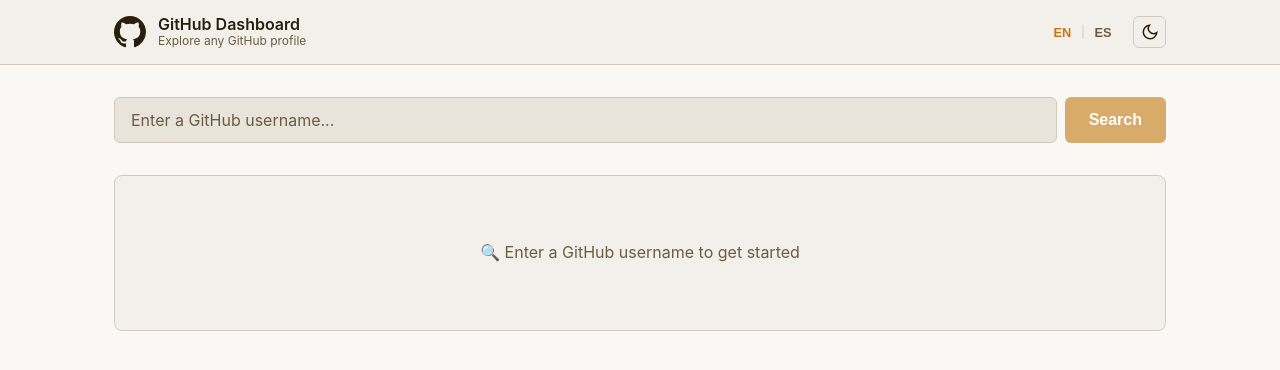
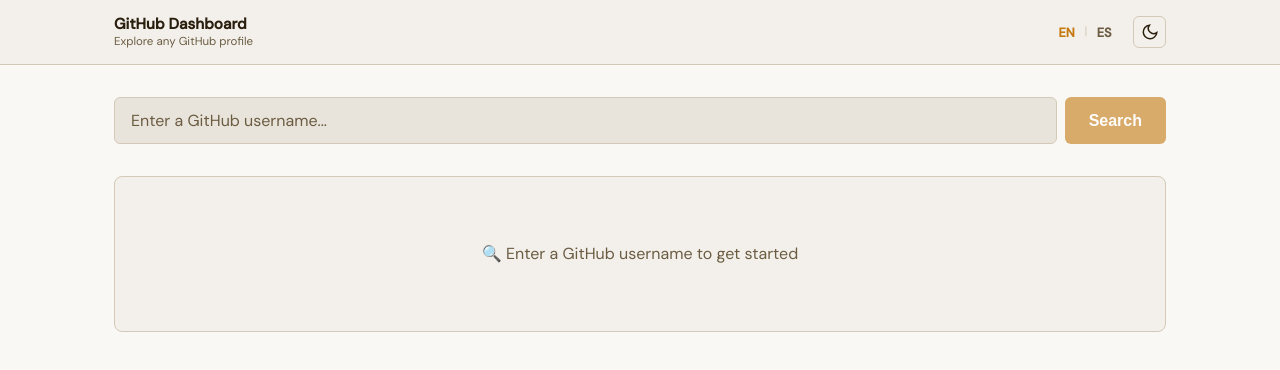
Before and after one commit to rbanon/github-dashboard, a Vue app: page / in a window 1280 px wide. Shown: the top 370 px of the page. Built offline with nearby package versions, Linux system fonts and the light colour scheme.

Commit message:
feat: remove GitHub logo from header, add shared typography (DM Sans / Crimson Pro / JetBrains Mono)

```diff
--- a/index.html
+++ b/index.html
@@ -4,7 +4,13 @@
     <meta charset="UTF-8" />
     <link rel="icon" type="image/svg+xml" href="/favicon.svg" />
     <meta name="viewport" content="width=device-width, initial-scale=1.0" />
-    <title>github-dashboard</title>
+    <title>GitHub Dashboard</title>
+    <link rel="preconnect" href="https://fonts.googleapis.com" />
+    <link rel="preconnect" href="https://fonts.gstatic.com" crossorigin />
+    <link
+      href="https://fonts.googleapis.com/css2?family=Crimson+Pro:ital,wght@0,300;0,400;0,600;1,300;1,400;1,600&family=DM+Sans:ital,wght@0,300;0,400;0,500;1,300;1,400;1,500&family=JetBrains+Mono:wght@400;500&display=swap"
+      rel="stylesheet"
+    />
   </head>
   <body>
     <div id="app"></div>
--- a/src/components/AppHeader.vue
+++ b/src/components/AppHeader.vue
@@ -3,11 +3,8 @@
     <div class="container header__inner">
 
       <div class="header__brand">
-        <IconGitHub class="header__logo" />
-        <div>
-          <h1 class="header__title">{{ t('header.title') }}</h1>
-          <p class="header__subtitle">{{ t('header.subtitle') }}</p>
-        </div>
+        <h1 class="header__title">{{ t('header.title') }}</h1>
+        <p class="header__subtitle">{{ t('header.subtitle') }}</p>
       </div>
 
       <div class="header__controls">
@@ -39,7 +36,6 @@
 <script setup lang="ts">
 import { useI18n } from 'vue-i18n'
 import { useTheme } from '../composables/useTheme'
-import IconGitHub from './icons/IconGitHub.vue'
 import IconSun from './icons/IconSun.vue'
 import IconMoon from './icons/IconMoon.vue'
 
@@ -70,28 +66,26 @@
 
   &__brand {
     display: flex;
-    align-items: center;
-    gap: 0.75rem;
-  }
-
-  &__logo {
-    width: 32px;
-    height: 32px;
-    fill: var(--text-primary);
-    flex-shrink: 0;
+    flex-direction: column;
+    justify-content: center;
+    gap: 1px;
   }
 
   &__title {
-    font-size: 1rem;
+    font-family: var(--font-body);
+    font-size: 0.95rem;
     font-weight: 600;
     color: var(--text-primary);
     line-height: 1.2;
+    margin: 0;
   }
 
   &__subtitle {
-    font-size: 0.75rem;
+    font-family: var(--font-body);
+    font-size: 0.72rem;
     color: var(--text-secondary);
     line-height: 1.2;
+    margin: 0;
   }
 
   &__controls {
@@ -111,12 +105,13 @@
   background: none;
   border: none;
   color: var(--text-secondary);
+  font-family: var(--font-body);
   font-size: 0.8rem;
   font-weight: 600;
   cursor: pointer;
   padding: 0.25rem 0.35rem;
   border-radius: 4px;
-  transition: color 0.2s ease;
+  transition: color 0.15s;
 
   &.active {
     color: var(--accent);
--- a/src/styles/main.scss
+++ b/src/styles/main.scss
@@ -1,5 +1,8 @@
 // ─── Dark theme (default) ────────────────────────────────────
 :root {
+  --font-display: 'Crimson Pro', Georgia, serif;
+  --font-mono:    'JetBrains Mono', monospace;
+  --font-body:    'DM Sans', system-ui, sans-serif;
   --bg-primary:     #080d18;
   --bg-secondary:   #0f1623;
   --bg-tertiary:    #161e2e;
@@ -61,7 +64,7 @@
 body {
   background-color: var(--bg-primary);
   color: var(--text-primary);
-  font-family: -apple-system, BlinkMacSystemFont, 'Segoe UI', 'Noto Sans', Helvetica, Arial, sans-serif;
+  font-family: var(--font-body);
   line-height: 1.6;
   min-height: 100vh;
 }
```
